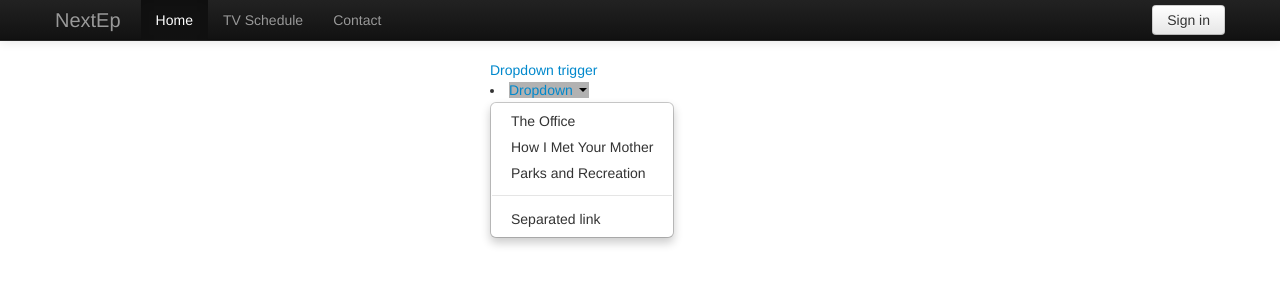
After one commit to jeffdh5/nextep, a Flask app: page /edit_shows in a window 1280 px wide, after a click on "Dropdown". The commit adds this page. Shown: the top 300 px of the page. Run offline with Flask 2, Linux system fonts and the light colour scheme; some libraries are stand-ins or nearby versions.

```diff
--- a/app/static/profile_style.css
+++ b/app/static/profile_style.css
@@ -1,6 +1,6 @@
 h8{
 font-family: 'Raleway';
-font-size:0.8em;
+font-size: 0.9em;
 font-weight:100;
 }
 
--- a/app/templates/base.html
+++ b/app/templates/base.html
@@ -57,7 +57,7 @@
     <!-- Placed at the end of the document so the pages load faster -->
 
 
-    <script src="../static/bootstrap/js/latestjquery.js"></script>
+    <script src="../static/bootstrap/js/jquery-1.8.0.min.js"></script>
     <script src="../static/bootstrap/js/bootstrap.min.js"></script>
     <script src="../static/bootstrap/js/m-radio.min.js"></script>
 
--- /dev/null
+++ b/app/templates/edit_shows.html
@@ -0,0 +1,22 @@
+{% extends "base.html" %}
+{% block content %}
+<div class="container" style="width:300px;">
+	<div class="dropdown">
+  <a class="dropdown-toggle" data-toggle="dropdown" href="#">Dropdown trigger</a>
+                    <li class="dropdown">
+                      <a id="drop1" href="#" role="button" class="dropdown-toggle" data-toggle="dropdown">Dropdown <b class="caret"></b></a>
+                      <ul class="dropdown-menu" role="menu" aria-labelledby="drop1">
+                        <li><a tabindex="-1" href="http://google.com">The Office</a></li>
+                        <li><a tabindex="-1" href="#anotherAction">How I Met Your Mother</a></li>
+                        <li><a tabindex="-1" href="#">Parks and Recreation</a></li>
+                        <li class="divider"></li>
+                        <li><a tabindex="-1" href="#">Separated link</a></li>
+                      </ul>
+                    </li>
+  </ul>
+</div>
+
+    </div>
+
+
+{% endblock %}
--- a/app/views.py
+++ b/app/views.py
@@ -16,7 +16,11 @@ def logged_in():
 
 @app.route('/profile', methods = ['GET', 'POST'])
 def profile():
-	return render_template("profile.html", episodes=prev_and_next_ep('http://www.tvrage.com/The_Office'), synopsis=synopsis('http://www.tvrage.com/The_Office'), picture = picture('http://www.tv.com/shows/the-office/'))
+	return render_template("profile.html", episodes=prev_and_next_ep('http://www.tvrage.com/The_Office', 'str'), synopsis=synopsis('http://www.tvrage.com/The_Office'), picture = picture('http://www.tv.com/shows/the-office/'))
+
+@app.route('/edit_shows', methods = ['GET', 'POST'])
+def edit_shows():
+	return render_template("edit_shows.html")
 
 @app.route('/login', methods = ['GET', 'POST'])
 @oid.loginhandler
```
Also changed, not shown: app/scraper.py (+10 -10 lines), app/templates/profile.html (+4 -5 lines), app/templates/add_ep.html (deleted), app/templates/add_ep_admin.html (added), 4 other files.
